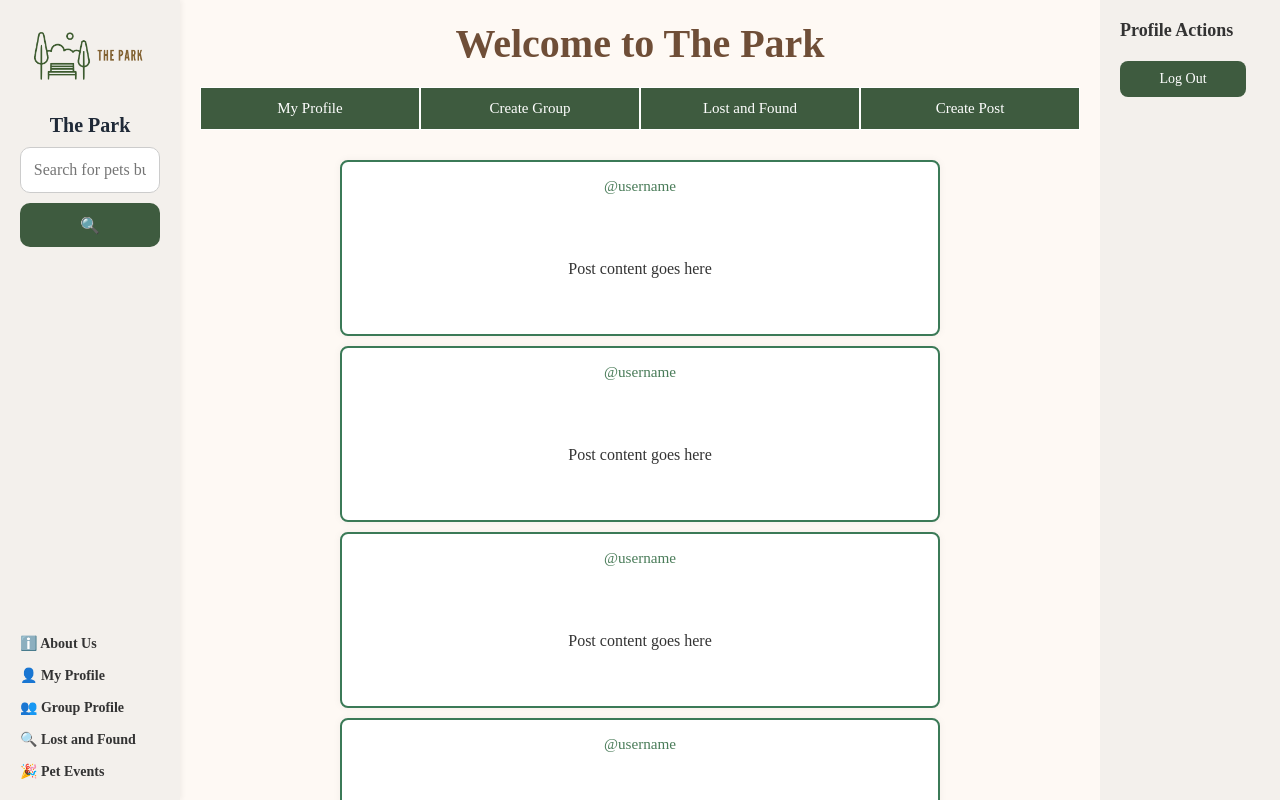
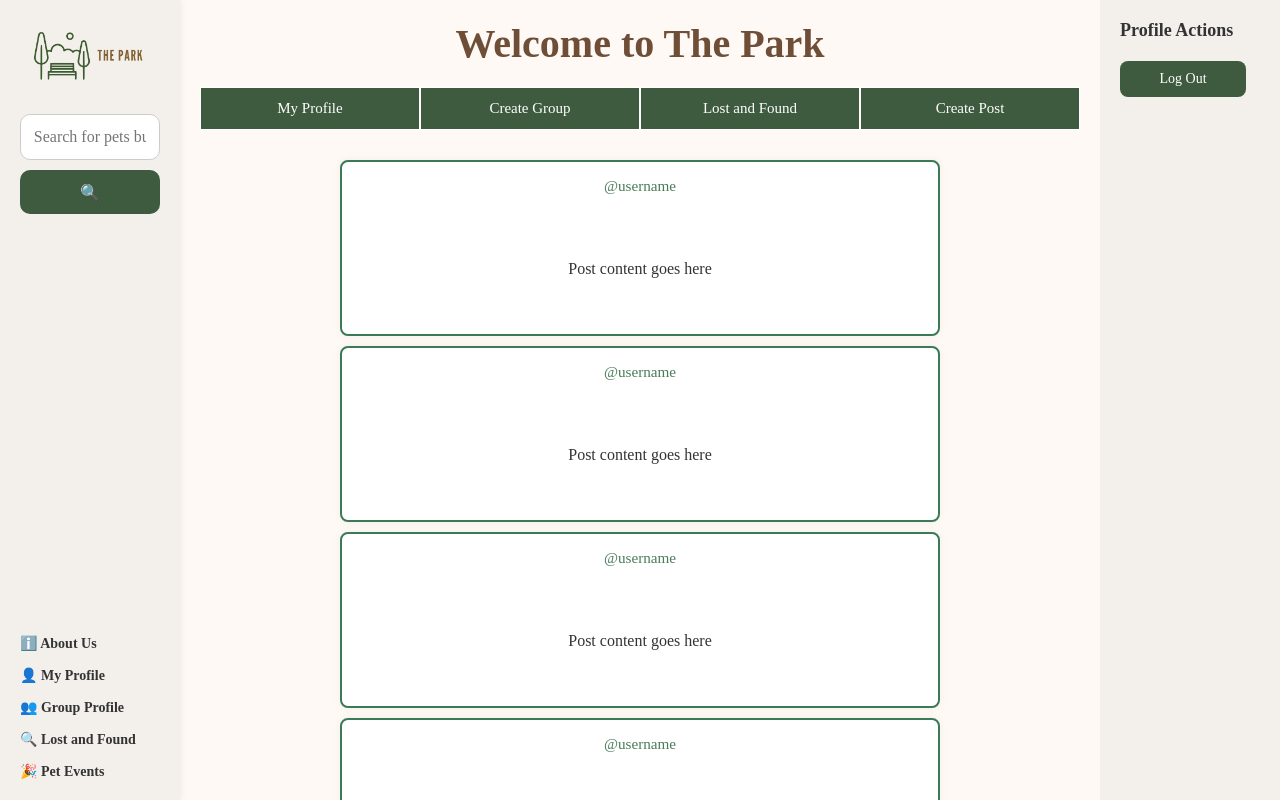
Before and after one commit to Monomyth14/Group1-COSC484, a React (Create React App) app in the folder the-park/: page /main in a window 1280 px wide. Built offline with nearby package versions, Linux system fonts and the light colour scheme; no server answers.

Commit message:
Update to Mail
Removed double name on side bar

```diff
--- a/the-park/src/Main.js
+++ b/the-park/src/Main.js
@@ -17,7 +17,6 @@ function Main() {
     <div className="page-container">
       <div className="sidebar">
         <img src={logo} alt="Logo" />
-        <h1>The Park</h1>
         <SearchBar/>
         <div className="nav">
           <div>ℹ️ <Link to="/about">About Us</Link></div>
```
